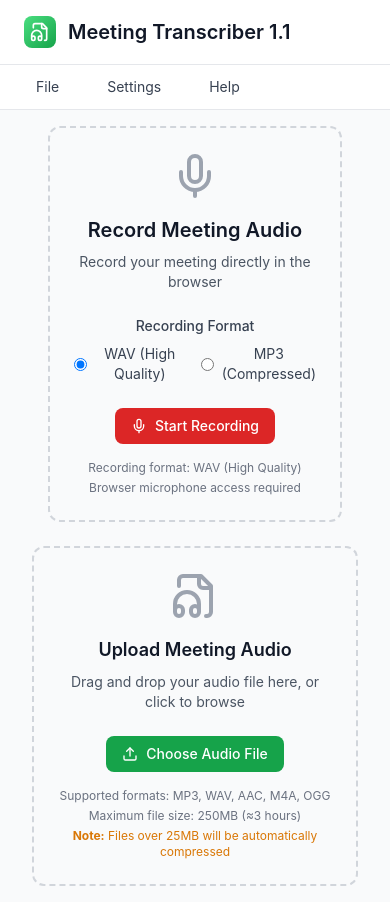
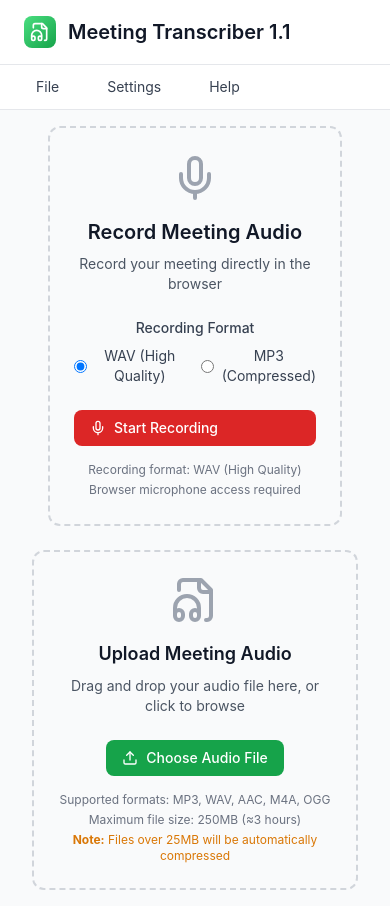
Before and after one commit to f3rrychr/Meeting-Transcriber-1.0, a React (Vite) app: page / in a window 390 px wide. Built offline with nearby package versions, Linux system fonts and the light colour scheme.

Commit message:
Make recording section same height as upload section

```diff
--- a/src/components/AudioRecorder.tsx
+++ b/src/components/AudioRecorder.tsx
@@ -196,7 +196,7 @@ const AudioRecorder: React.FC<AudioRecorderProps> = ({ onRecordingComplete }) =>
 
   return (
     <div className="max-w-md w-full mx-auto px-4 sm:px-0">
-      <div className="border-2 border-dashed border-gray-300 rounded-xl p-6 sm:p-8 text-center">
+      <div className="border-2 border-dashed border-gray-300 rounded-xl p-6 sm:p-8 text-center min-h-[400px] flex flex-col justify-center">
         <Mic className="w-12 h-12 sm:w-16 sm:h-16 text-gray-400 mx-auto mb-4 sm:mb-6" />
 
         <h2 className="text-xl sm:text-2xl font-semibold text-gray-900 mb-2">
@@ -209,7 +209,7 @@ const AudioRecorder: React.FC<AudioRecorderProps> = ({ onRecordingComplete }) =>
 
         {/* Format Selection */}
         {!isRecording && !audioBlob && (
-          <div className="mb-6">
+          <div className="mb-6 flex-shrink-0">
             <label className="block text-sm font-medium text-gray-700 mb-2">
               Recording Format
             </label>
```
